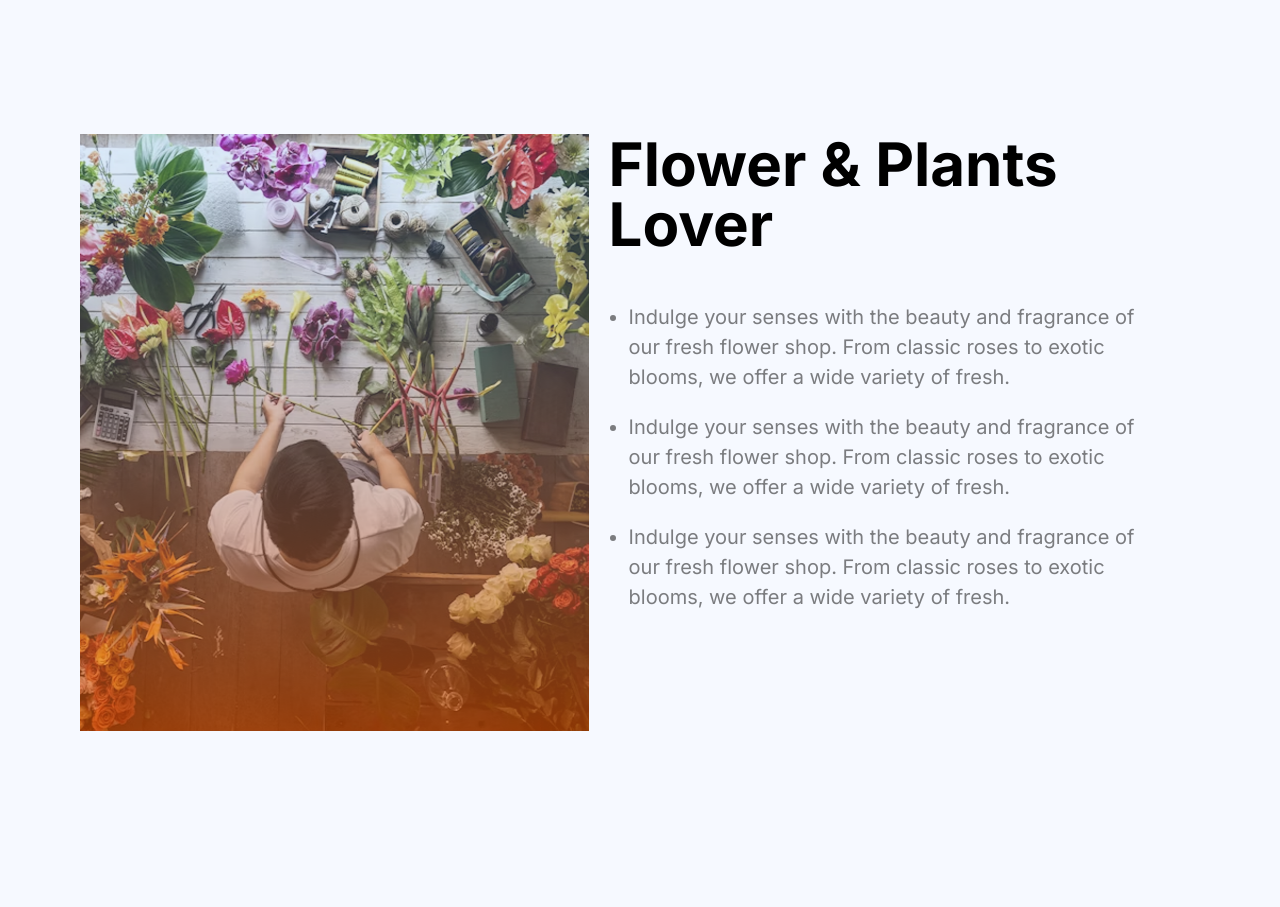
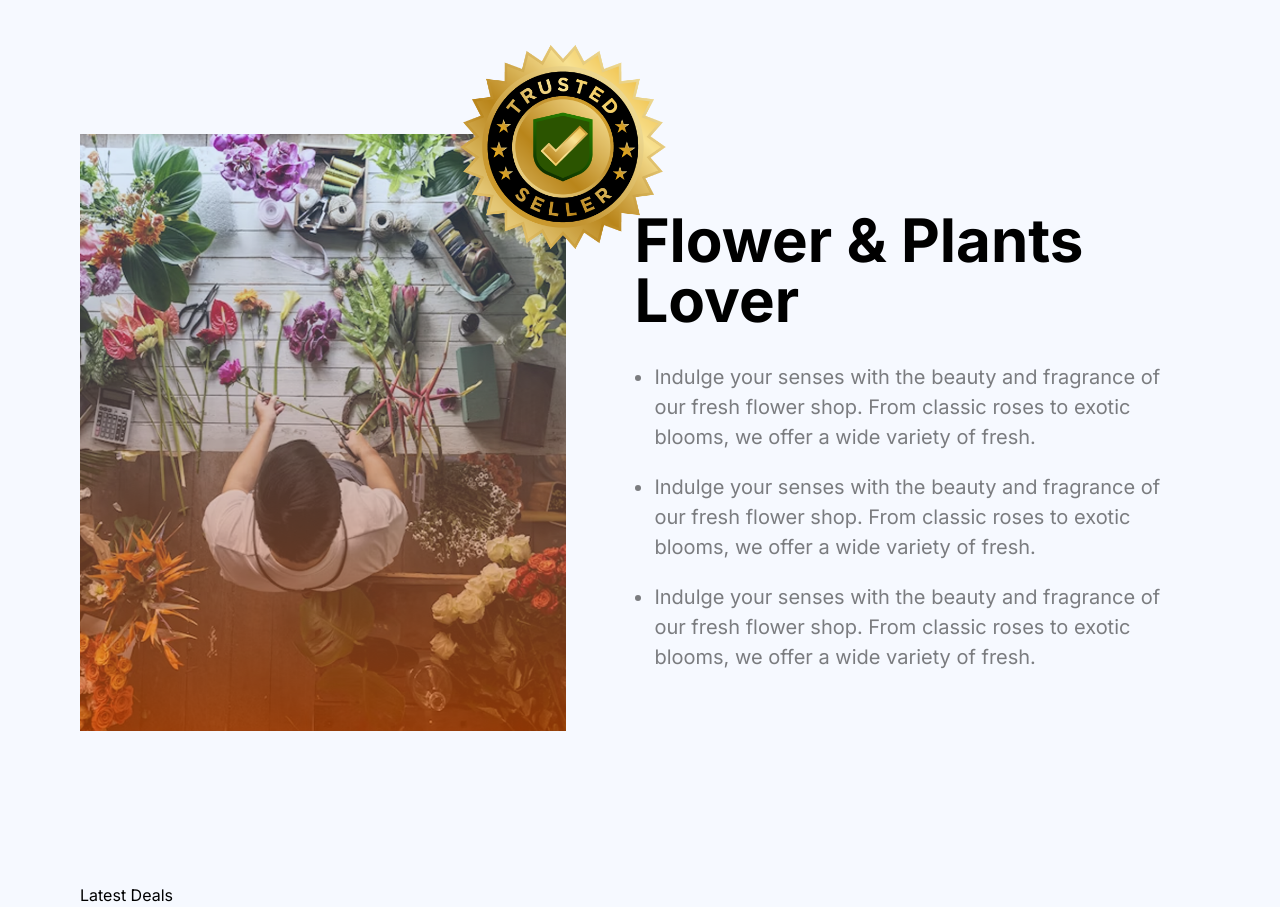
Before and after one commit to Nayem7890/responsive-flowers, a plain HTML site: page index.html in a window 1280 px wide. Shown: the part 2098-3005 px from the top of the page. Before the commit the page ends 2921 px from the top, so only its background shows below. Drawn offline with nearby package versions, Linux system fonts and the light colour scheme.

Commit message:
challenge done

```diff
--- a/index.html
+++ b/index.html
@@ -87,12 +87,13 @@
 
         </div>
       </section>
-      <section class="mxw-[360px] lg:max-w-[70rem] m-auto flex space-x-5 flex-col lg:flex-row pl-8 lg:pl-0">
-        <div>
+      <section class="mxw-[360px] lg:max-w-[70rem] m-auto flex space-x-5 lg:space-x-17 flex-col lg:flex-row pl-8 lg:pl-0">
+        <div class="relative">
           <img class="w-[340px] h-[396px] lg:w-[540px] lg:h-[597px]" src="assets/flower-store.png" alt="">
+          <img class="absolute h-[286px] w-[286px] top-[-130px] left-[340px] hidden lg:block" src="assets/trusted-badge.png" alt="">
         </div>
-        <div class="space-y-8">
-          <h2 class="text-2xl lg:text-6xl font-bold pb-4">Flower & Plants Lover</h2>
+        <div class="space-y-8 lg:pt-14 sm:pt-0">
+          <h2 class="text-2xl lg:text-6xl font-bold pt-5">Flower & Plants Lover</h2>
           <ul class="w-[340px] h-[234px] lg:w-[540px] lg:h-[521px] list-disc pl-5 text-[0.9rem] lg:text-[1.25rem] text-[#00000080]  space-y-5">
             <li>Indulge your senses with the beauty and fragrance of our fresh flower shop. From classic roses to exotic blooms, we offer a wide variety of fresh.</li>
             <li>Indulge your senses with the beauty and fragrance of our fresh flower shop. From classic roses to exotic blooms, we offer a wide variety of fresh.</li>
@@ -100,6 +101,10 @@
           </ul>
         </div>
       </section>
+
+      <section class="mxw-[360px] lg:max-w-[70rem] m-auto">
+        <h3>Latest  Deals</h3>
+      </section>
     </main>
 </body>
 </html>
```
